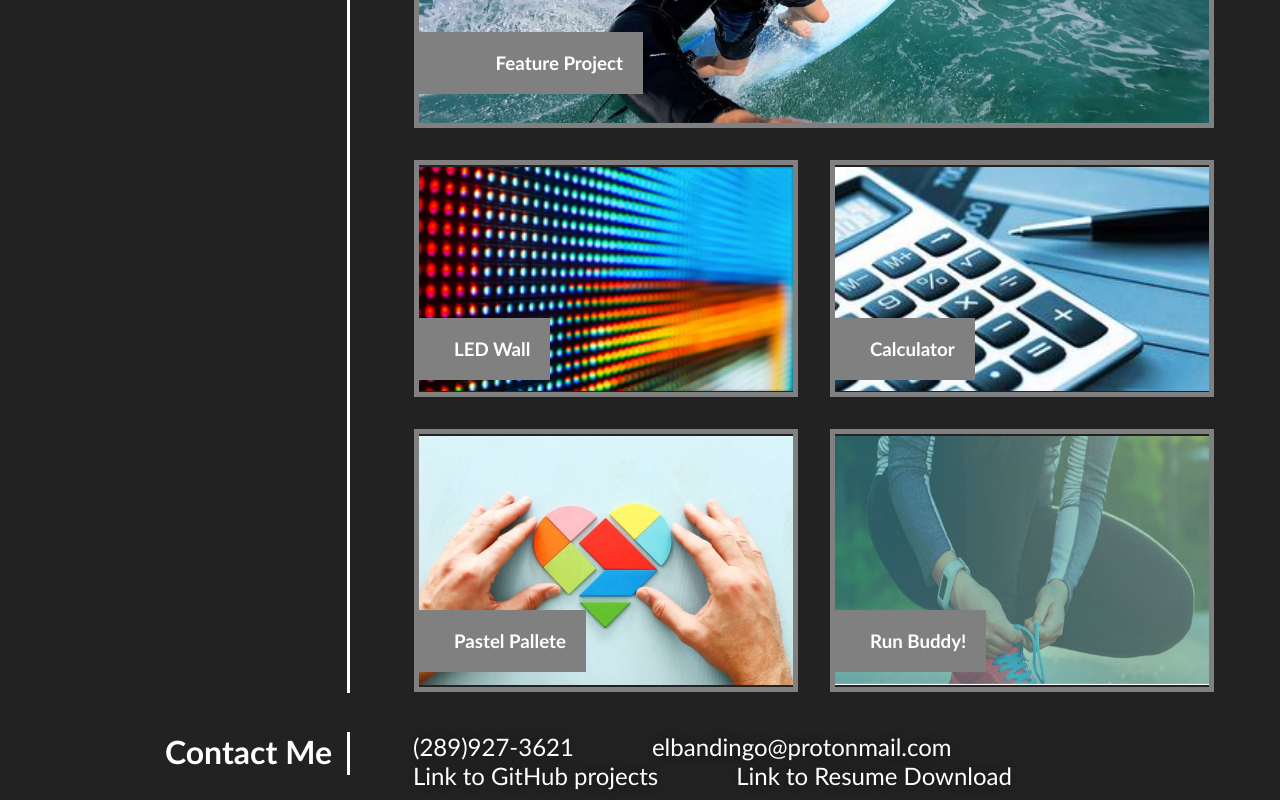
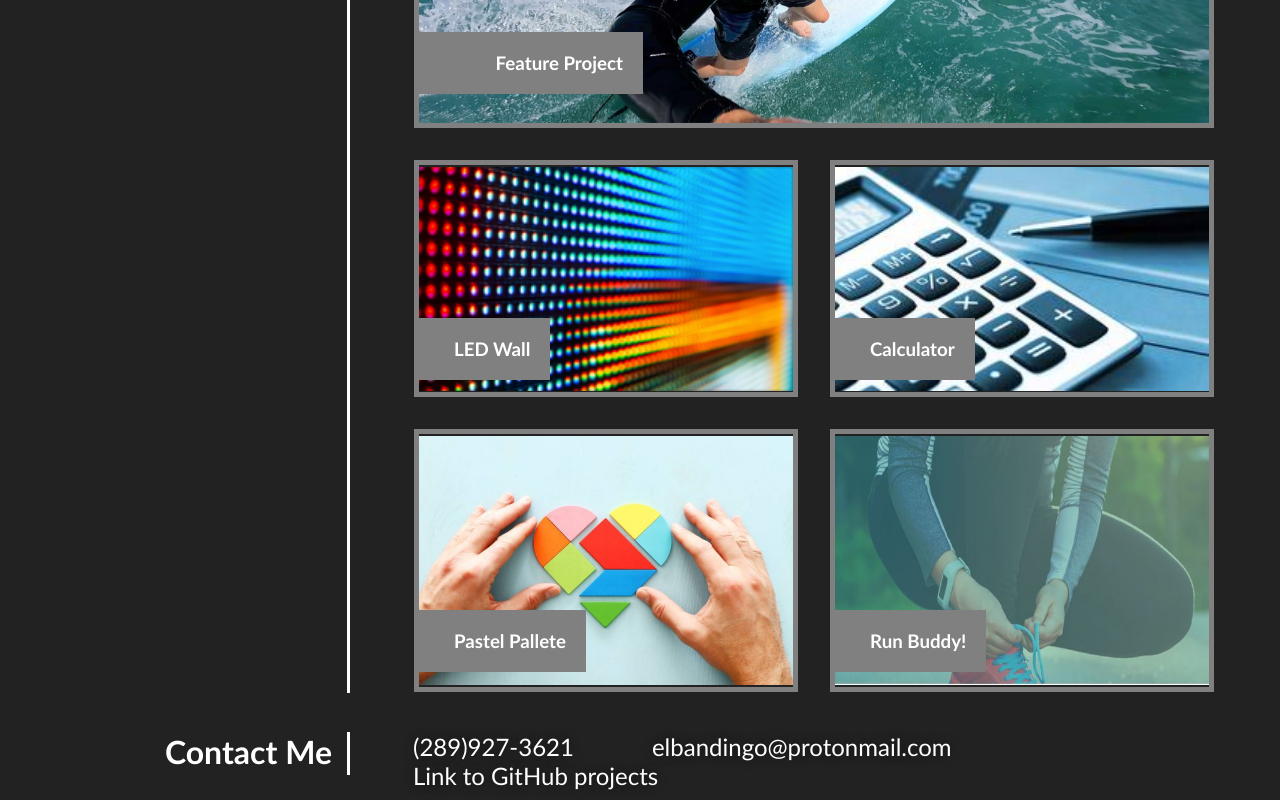
Before and after one commit to elbandingo/portfolio-project, a plain HTML site: page index.html in a window 1280 px wide. Shown: the part 1013-1813 px from the top of the page. Drawn offline with Linux system fonts and the light colour scheme.

Commit message:
final commit

```diff
--- a/index.html
+++ b/index.html
@@ -64,7 +64,6 @@
                 </li>
                 <li><a href="mailto:elbandingo@protonmail.com">elbandingo@protonmail.com</a></li>
                 <li><a href="https://github.com/elbandingo">Link to GitHub projects</a></li>
-                <li><a href="#">Link to Resume Download</a></li>
             </ul>
 
         </div>
```
